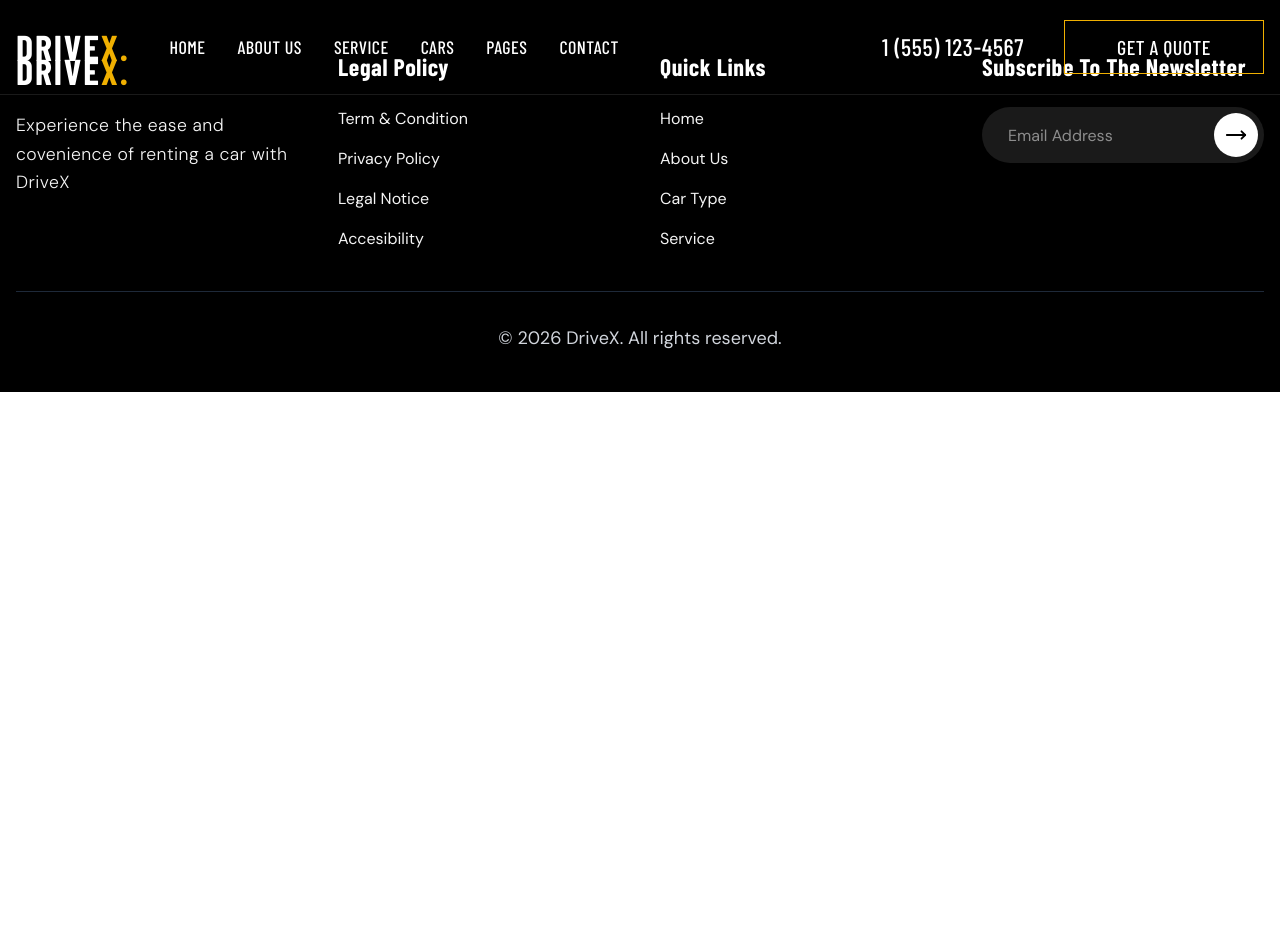
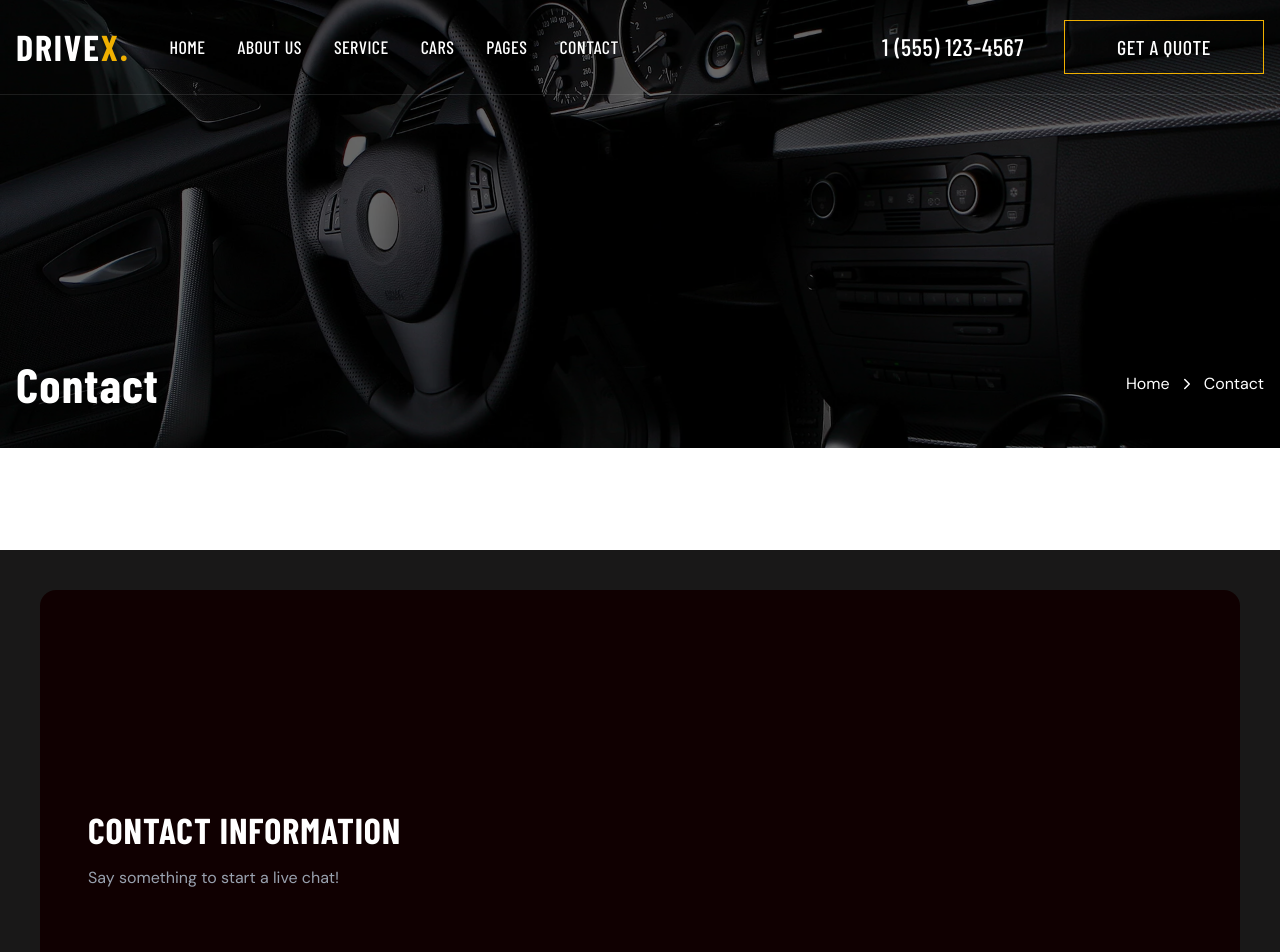
Before and after one commit to Jisap/react-vite-drivex, a React (Vite) app: page /contact in a window 1280 px wide. Shown: the top 952 px of the page. Before the commit the page ends 800 px from the top, so only its background shows below. Built offline with nearby package versions, Linux system fonts and the light colour scheme; a web font is replaced by a local one.

Commit message:
feat: add Contact page and register route in MainRoutes

```diff
--- a/src/features/home/pages/Contact.jsx
+++ b/src/features/home/pages/Contact.jsx
@@ -0,0 +1,38 @@
+import { Mail, MapPin, Phone } from 'lucide-react'
+import PageBanner from '../../../shared/ui/PageBanner'
+import facebook from "../../../assets/images/facebook.png"
+import instagram from "../../../assets/images/instagram.png"
+import twiiter from "../../../assets/images/linkedin.png"
+import youtube from "../../../assets/images/youtube.png"
+import { Link } from 'react-router-dom'
+import Button from '../../../shared/components/Button'
+
+
+const Contact = () => {
+  return (
+    <>
+      <PageBanner
+        title="Contact"
+        currentPage="Contact"
+      />
+
+      <div className='section section-container items-start! my-[8%] px-5 py-10 md:p-10 lg:h-160 md:reounded-4xl relative gap-10 lg:gap-14 bg-[#191818]'>
+        <div className='w-full lg:w-1/2 bg-[#100001] rounded-2xl p-12 flex-1 relative overflow-hidden h-full flex flex-col justify-center items-start!'>
+          <h2
+            className='text-white uppercase! text-4xl font-bold mb-4 tracking-wide'
+            data-aos="fade-right"
+            data-aos-delay="400"
+          >
+            Contact Information
+          </h2>
+
+          <p className='text-gray-400 mb-10' data-aos="fade-right" data-aos-delay="500">
+            Say something to start a live chat!
+          </p>
+        </div>
+      </div>
+    </>
+  )
+}
+
+export default Contact
--- a/src/routes/MainRoutes.jsx
+++ b/src/routes/MainRoutes.jsx
@@ -15,6 +15,8 @@ import Faqs from '../features/home/pages/Faqs';
 import Cars from '../features/home/pages/Cars';
 import CarDetails from '../features/home/pages/CarDetails';
 import CarType from '../features/home/pages/CarType';
+import Contact from '../features/home/pages/Contact';
+
 
 
 
@@ -51,6 +53,7 @@ const MainRoutes = () => {
       <Route path="/cars" element={<Cars />} />
       <Route path="/cars/:id" element={<CarDetails />} />
       <Route path="/carstype" element={<CarType />} />
+      <Route path="/contact" element={<Contact />} />
     </Routes>
   )
 }
```
